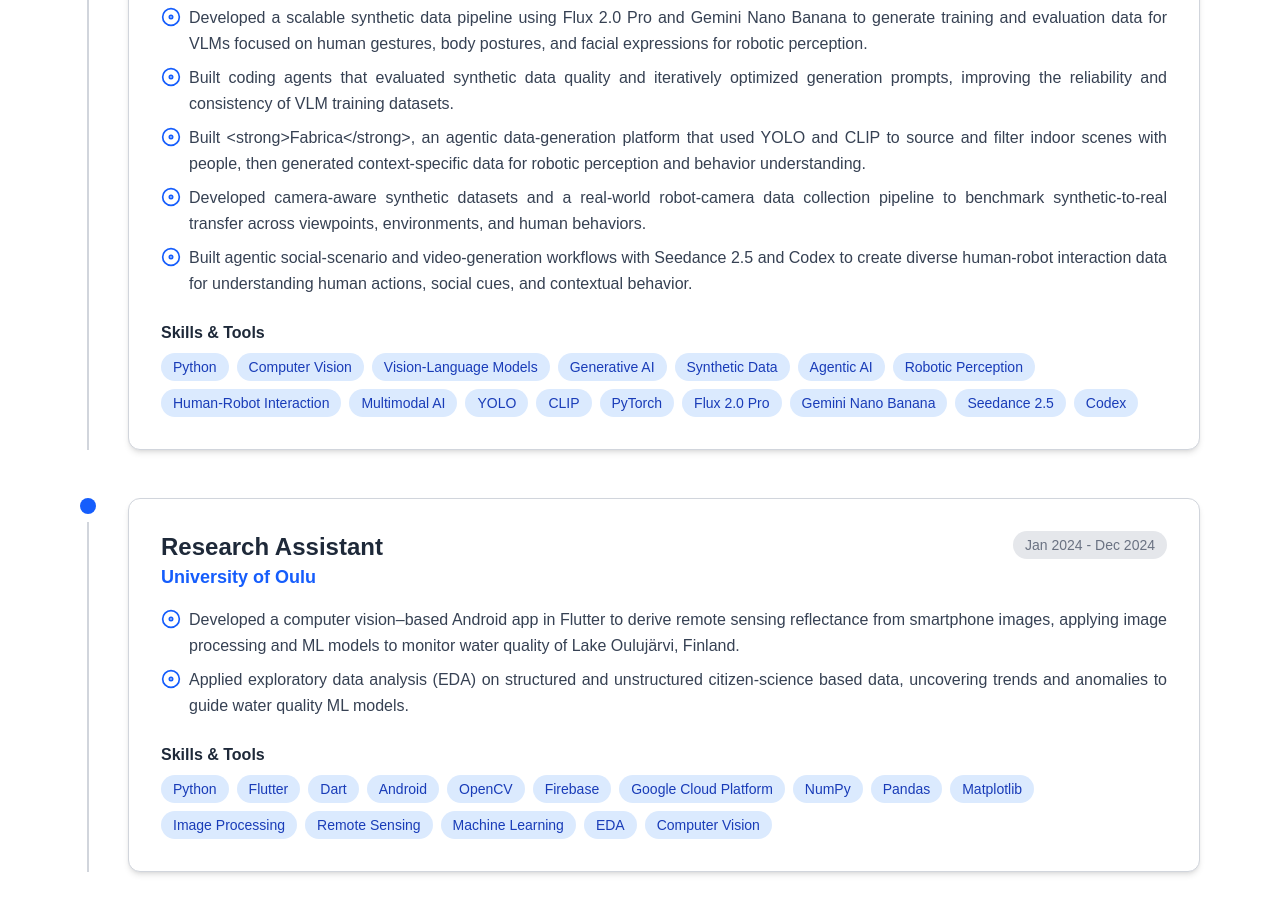
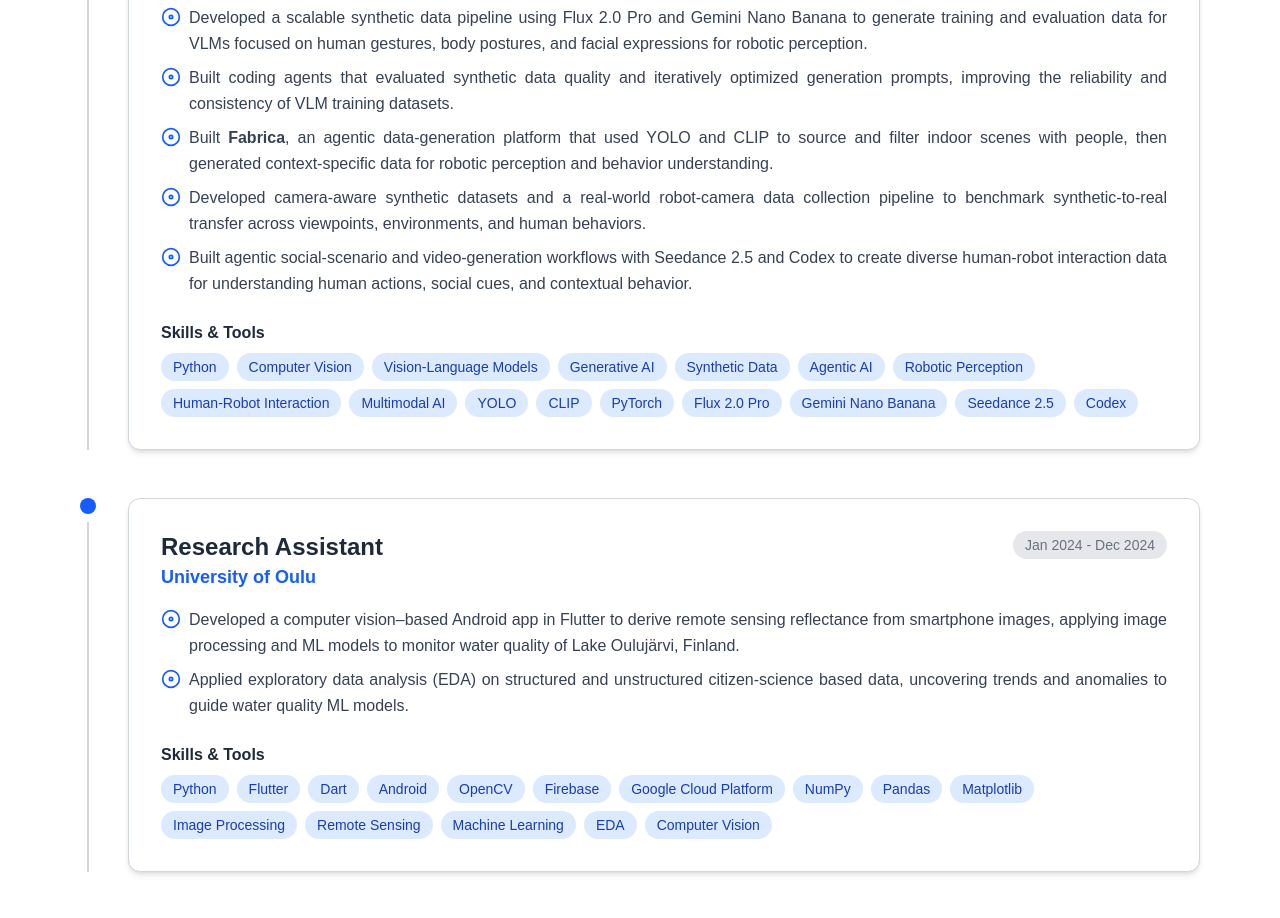
Before and after one commit to umer-saleem/Portfolio, a Next.js app: page / in a window 1280 px wide. Shown: the part 3700-4618 px from the top of the page. Built offline with nearby package versions, Linux system fonts and the light colour scheme.

Commit message:
Made certain words in FM&M experience description bold

```diff
--- a/app/components/Experience.tsx
+++ b/app/components/Experience.tsx
@@ -9,7 +9,7 @@
     descriptions: [
       "Developed a scalable synthetic data pipeline using Flux 2.0 Pro and Gemini Nano Banana to generate training and evaluation data for VLMs focused on human gestures, body postures, and facial expressions for robotic perception.",
       "Built coding agents that evaluated synthetic data quality and iteratively optimized generation prompts, improving the reliability and consistency of VLM training datasets.",
-      "Built <strong>Fabrica</strong>, an agentic data-generation platform that used YOLO and CLIP to source and filter indoor scenes with people, then generated context-specific data for robotic perception and behavior understanding.",
+      <>Built <strong>Fabrica</strong>, an agentic data-generation platform that used YOLO and CLIP to source and filter indoor scenes with people, then generated context-specific data for robotic perception and behavior understanding.</>,
       "Developed camera-aware synthetic datasets and a real-world robot-camera data collection pipeline to benchmark synthetic-to-real transfer across viewpoints, environments, and human behaviors.",
       "Built agentic social-scenario and video-generation workflows with Seedance 2.5 and Codex to create diverse human-robot interaction data for understanding human actions, social cues, and contextual behavior.",
     ],
```
